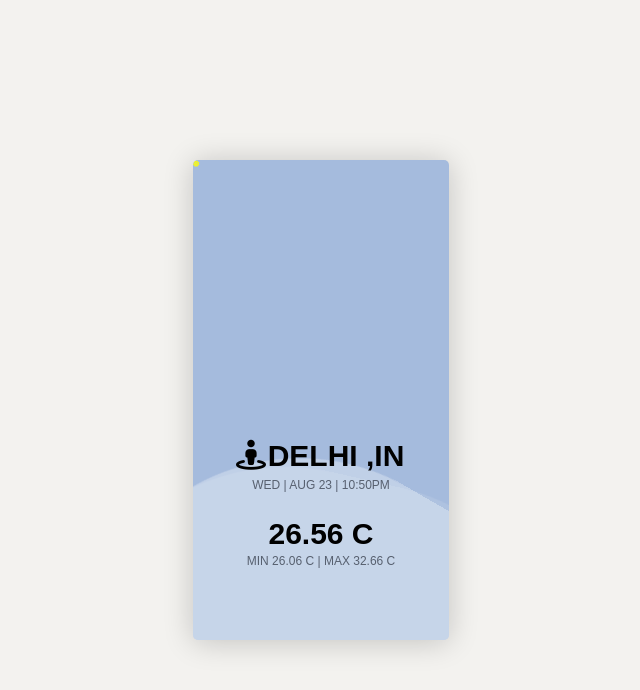
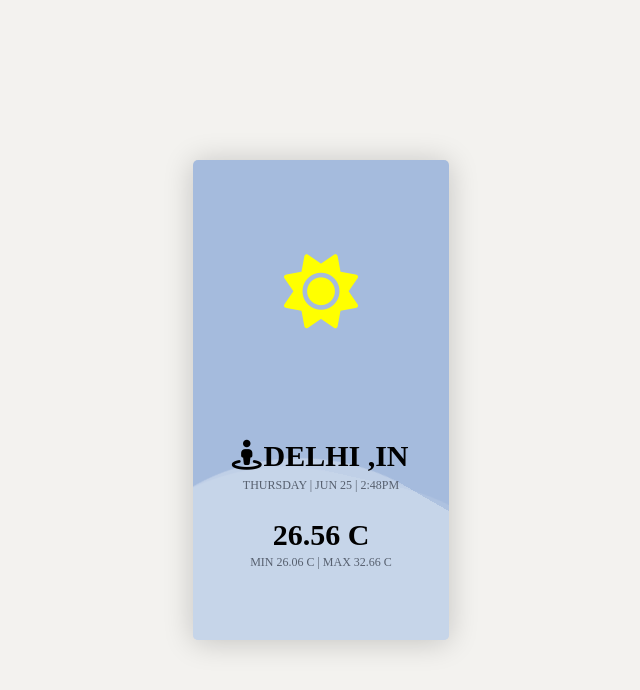
Before and after one commit to abhinavjha29/weatherapp, a plain HTML site: page app.html in a window 1280 px wide. Shown: the whole page, without its empty margins (319-959 px from the left). Drawn offline with Linux system fonts and the light colour scheme; a web font is replaced by a local one.

Commit message:
completed dom part

```diff
--- a/app.html
+++ b/app.html
@@ -6,14 +6,17 @@
     <meta name="viewport" content="width=device-width, initial-scale=1.0">
     <link rel="stylesheet" href="https://cdnjs.cloudflare.com/ajax/libs/font-awesome/6.4.0/css/all.min.css" integrity="sha512-iecdLmaskl7CVkqkXNQ/ZH/XLlvWZOJyj7Yy7tcenmpD1ypASozpmT/E0iPtmFIB46ZmdtAc9eNBvH0H/ZpiBw==" crossorigin="anonymous" referrerpolicy="no-referrer" />
     <link rel="stylesheet" href="style.css">
-    <title>Document</title>
+    <style>
+        @import url('https://fonts.googleapis.com/css2?family=Londrina+Shadow&display=swap');
+      </style>
+    <title>Weather App</title>
 </head>
 <body>
     <div class="box">
         <div class="wave -one"></div>
      <div class="wave -two"></div>
      <div class="wave- three"></div>
-     <div id="weather con">
+     <div id="weathercon">
         <i class="fas fa-sun" style="color: yellow;"></i>
      </div>
      <div class="info">
@@ -24,5 +27,6 @@
      </div>
 
     </div>
+    <script src="script.js"></script>
 </body>
 </html>
--- /dev/null
+++ b/script.js
@@ -0,0 +1,53 @@
+let currentdate = document.getElementById("date") ;
+let weathercon = document.getElementById("weathercon") ;
+let tempStatus = "sunny" ;
+
+const getcurrentday = () =>{
+    var weekday = new Array(7);
+        weekday[0] = "Sunday";
+        weekday[1] = "Monday";
+        weekday[2] = "Tue";
+        weekday[3] = "Wed";
+        weekday[4] = "Thursday";
+        weekday[5] = "Friday";
+        weekday[6] = "Saturday";
+        let currentday = new Date() ;
+        let day = weekday[currentday.getDay()] ;
+        return day ;
+    } ;
+
+
+const getcurrentTime =() => {
+    let months = [
+        "Jan" ,
+        "Feb" ,
+        "Mar" ,
+        "Apr" ,
+        "May" ,
+        "Jun" ,
+        "Jul" ,
+        "Aug" ,
+        "Sep" ,
+        "Oct" ,
+        "Nov" ,
+        "Dec"
+    ] ;
+    var currentTime = new Date() ;
+    var month = months[currentTime.getMonth()+1] ;
+    var date = currentTime.getDate() ;
+    let hour = currentTime.getHours() ;
+    let min = currentTime.getMinutes() ;
+    let period = "AM" ;
+    if(hour>11) {
+        period= "PM" ;
+    if(period==="PM") {
+        hour -= 12 ;
+    }
+    }
+    if (min<10) {
+        min = "0" +min ;
+    }
+    return `${month} ${date} | ${hour}:${min}${period}`
+}
+
+currentdate.innerHTML = getcurrentday()  +" | "+ getcurrentTime() ;
--- a/style.css
+++ b/style.css
@@ -2,7 +2,7 @@
     padding: 0;
     margin: 0;
     /* font-family: "Jost", sans-serif; */
-    font-family: "Quicksand", sans-serif;
+   /* font-family: "Quicksand", sans-serif; */
   }
 
   body {
```
